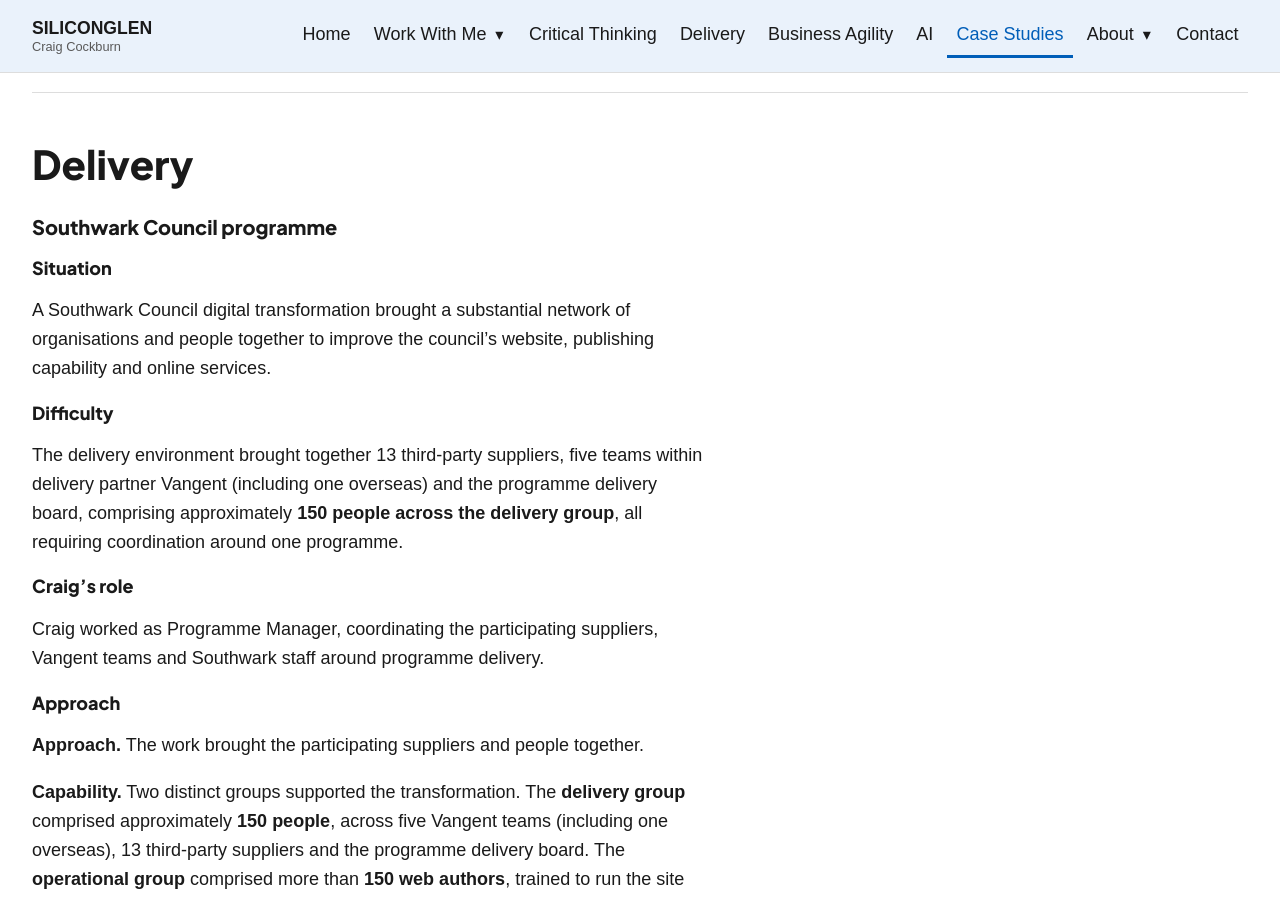
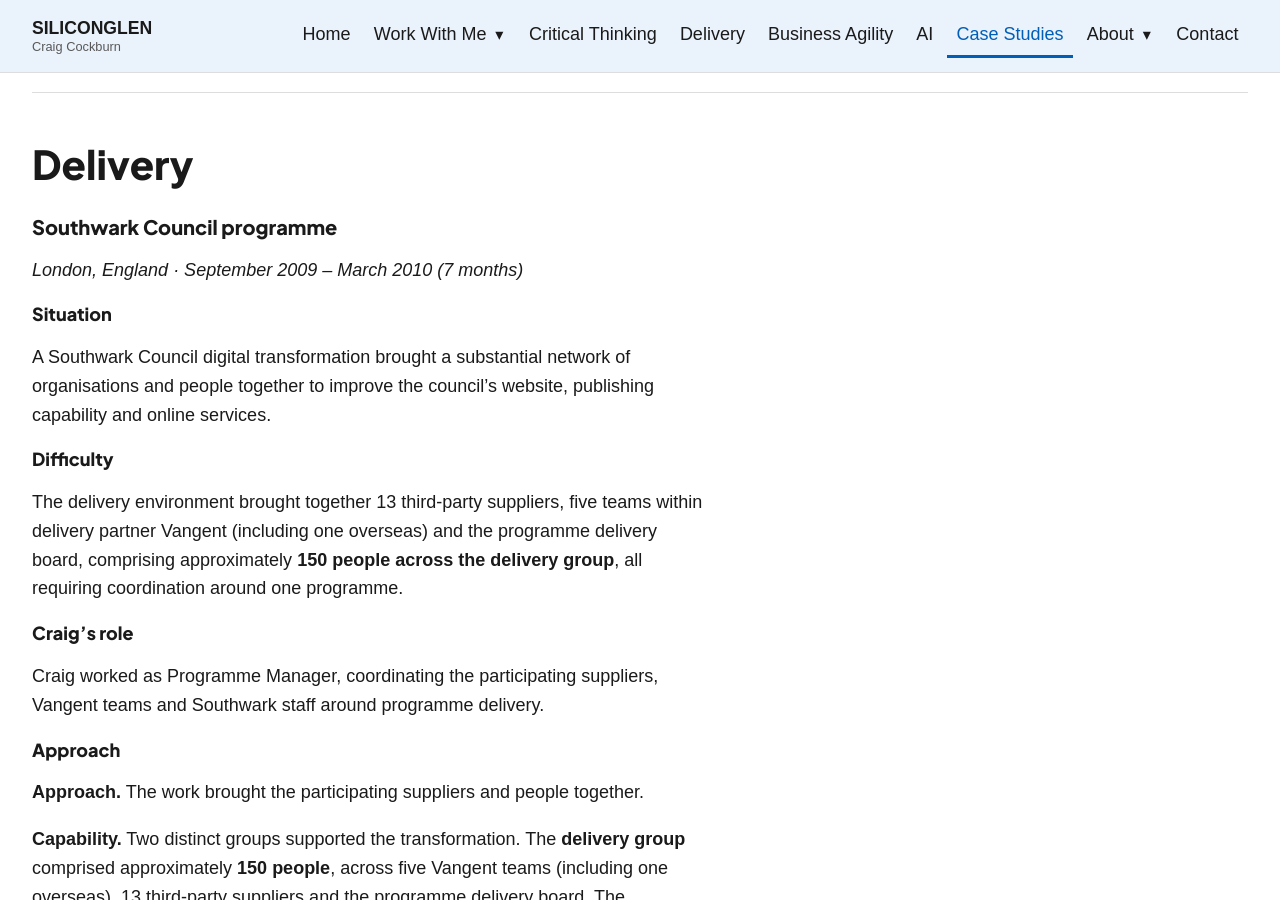
Before and after one commit to siliconglen/siliconglen-site, a Jekyll site: the page built from case-studies/index.md, in a window 1280 px wide and 900 px high, scrolled down 605 px. Built offline with Jekyll 4.4.1, drawn with Linux system fonts in a browser that asks for light colours; some of the changed text lies outside the part shown.

Commit message:
Add dates to five case studies

```diff
--- a/case-studies/index.md
+++ b/case-studies/index.md
@@ -17,6 +17,8 @@ Craig approaches complex client work methodically, with a consistent focus on me
 ## Delivery {#delivery}
 
 ### Southwark Council programme {#southwark-council-programme}
+
+*London, England · September 2009 – March 2010 (7 months)*
 
 #### Situation
 A Southwark Council digital transformation brought a substantial network of organisations and people together to improve the council's website, publishing capability and online services.
@@ -43,6 +45,8 @@ The programme was delivered **just ahead of schedule** and **within 0.2% under b
 **Capabilities:** Delivery · Organisational improvement
 
 ### Government Spending Challenge {#government-spending-challenge}
+
+*London, England · May 2010 – August 2010 (4 months)*
 
 #### Situation
 From May to August 2010, Craig was a Senior Project Manager at Directgov, managing significant web projects including HM Treasury's Government Spending Challenge website for the Office of No. 10 Downing Street. The service was [launched by the Prime Minister and Mark Zuckerberg](https://youtu.be/b5Bbzi7s1Ko).
@@ -71,6 +75,8 @@ The programme Craig's work supported went on to save the UK government **over £
 **Capabilities:** Critical Thinking · Delivery · Agile
 
 ### CIO Council secure procurement portal {#cio-council-secure-procurement-portal}
+
+*London, England · February 2008 – May 2008 (4 months)*
 
 #### Situation
 A CIO Council procurement portal had security issues, which Craig uncovered. They needed to be classified, have their impact assessed and be resolved. All the stakeholders were UK government CIOs, so the work was very high profile.
@@ -192,6 +198,8 @@ This work was independently profiled by a BT colleague: [Building a (remote) cul
 
 ### Trading technology hardware team turnaround workshop {#trading-technology-hardware-team-turnaround-workshop}
 
+*City of London, England · 2026 (one-day workshop)*
+
 #### Situation
 
 A hardware engineering team at a trading technology firm in the City of London, building FPGAs (Field-Programmable Gate Arrays — reprogrammable chips used for ultra-low-latency trading systems), was struggling with delivery friction and had been operating without an Engineering Manager in post.
```
Also changed, not shown: other parts of case-studies/index.md (+2 -0 lines).
